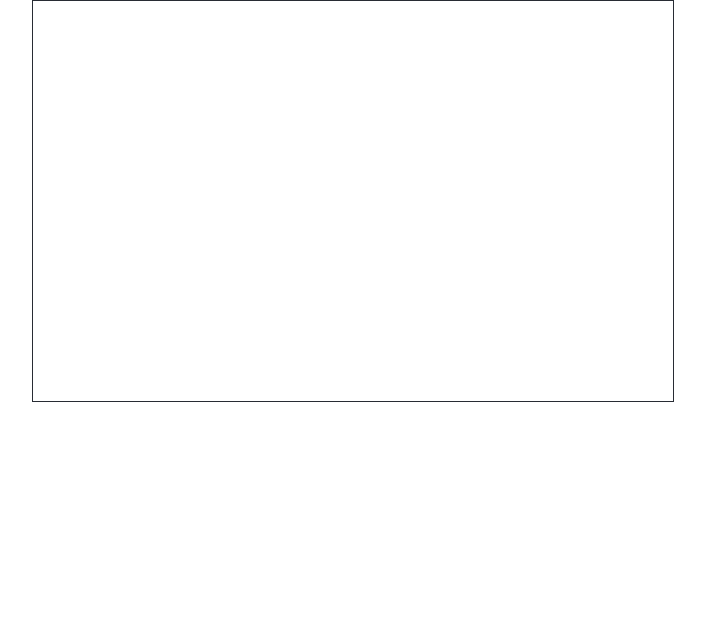
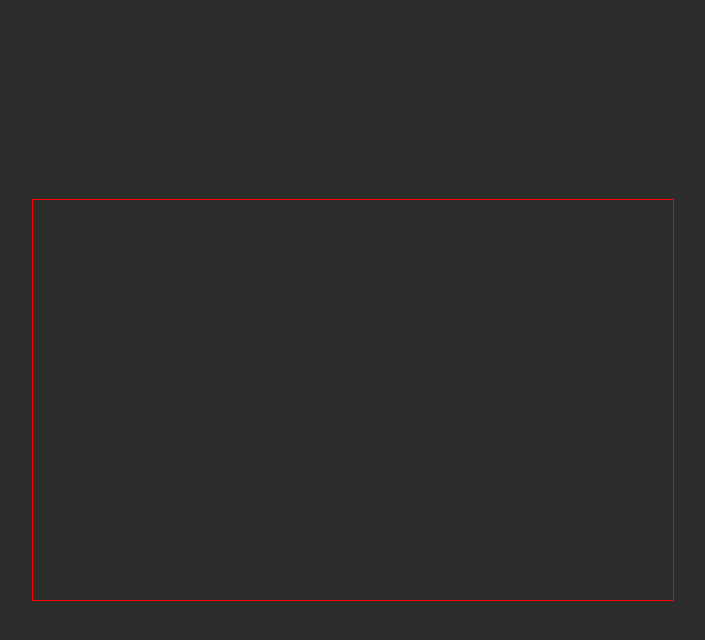
Before and after one commit to sklanier/image-uploader, a React (Create React App) app: page / in a window 1280 px wide. Shown: the top 640 px of the page, without its empty margins (287-992 px from the left). Built offline with nearby package versions, Linux system fonts and the light colour scheme.

Commit message:
👍 IMPROVE: box centered

```diff
--- a/src/App.css
+++ b/src/App.css
@@ -1,16 +1,14 @@
 .App {
   text-align: center;
   display: flex;
-  vertical-align: middle;
-  margin: 0;
-  padding: 0;
-  width: 100%;
-  height: 100%;
+  width: 100vw;
+  height: 100vh;
+  background-color: #2d2d2d;
 }
 
 .center-box{
   margin: auto;
   width: 50vw;
   height: 50vh;
-  border: #282c34 solid 1px;
+  border: #ff0000 solid 1px;
 }
```
